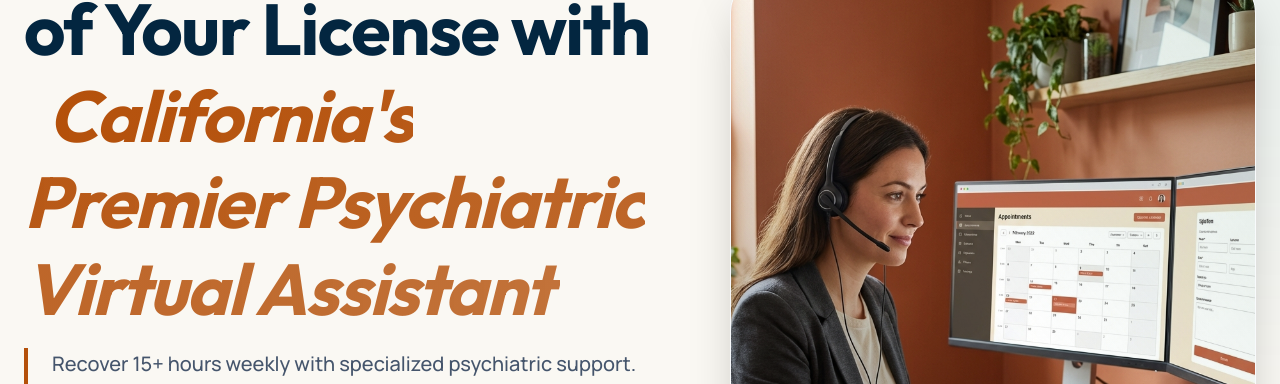
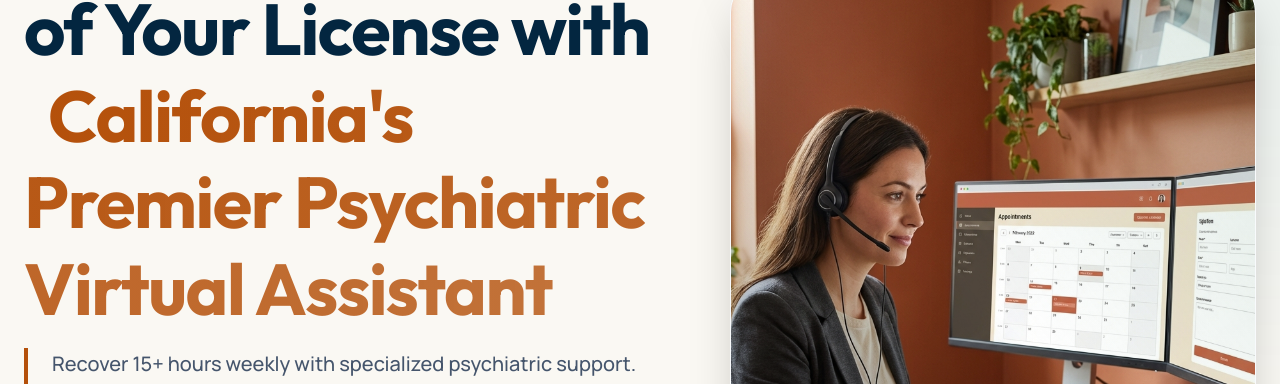
Before and after one commit to Saint210/virtual-minds-site, a Next.js app: page / in a window 1280 px wide. Shown: the part 245-629 px from the top of the page. Built offline with nearby package versions, Linux system fonts and the light colour scheme; no server answers.

Commit message:
Change gradient text from italic to bold for better L appearance

```diff
--- a/src/app/page.tsx
+++ b/src/app/page.tsx
@@ -53,7 +53,7 @@ export default function Home() {
 
                 <h1 className="font-serif text-4xl md:text-7xl font-medium text-trust-navy leading-[1.15] tracking-tight mb-4">
                   Operate at the Top of Your License with <br />
-                  <span className="text-transparent bg-clip-text bg-gradient-to-r from-primary to-primary/80 italic pl-6 pr-2">California's Premier Psychiatric Virtual Assistant</span>
+                  <span className="text-transparent bg-clip-text bg-gradient-to-r from-primary to-primary/80 font-bold pl-6 pr-2">California's Premier Psychiatric Virtual Assistant</span>
                 </h1>
 
                 <p className="text-lg md:text-xl text-slate-600 font-medium leading-relaxed max-w-2xl border-l-4 border-primary pl-4 md:pl-6 mb-4">
```
